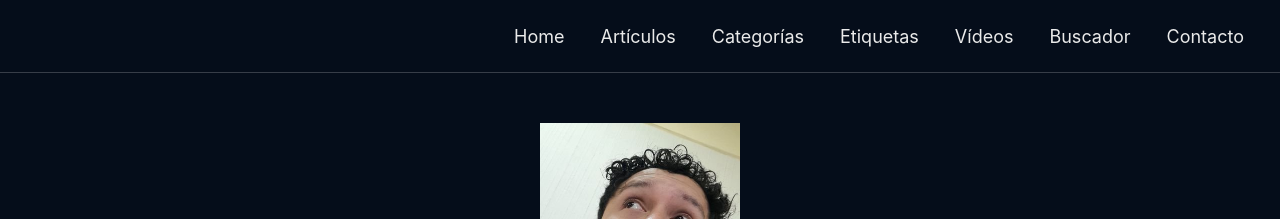
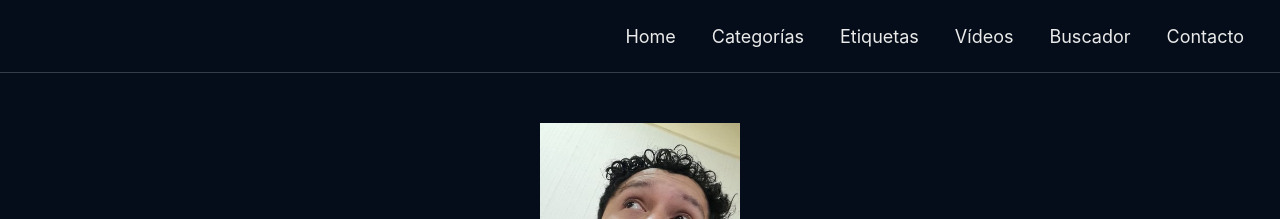
Before and after one commit to 4rleking/4rleking.github.io, a Jekyll site: the page built from _pages/about.md, in a window 1280 px wide. Shown: the top 219 px of the page. Built offline with Jekyll 4.4.1, drawn with Linux system fonts in a browser that asks for light colours; cached includes are drawn as plain includes; a script that is not in the unit is left out.

Commit message:
Update navigation.yml

```diff
--- a/_data/navigation.yml
+++ b/_data/navigation.yml
@@ -1,8 +1,6 @@
 main:
   - title: "Home"
     url: /
-  - title: "Artículos"
-    url: /year-archive/
   - title: "Categorías"
     url: /categories/
   - title: "Etiquetas"
```
